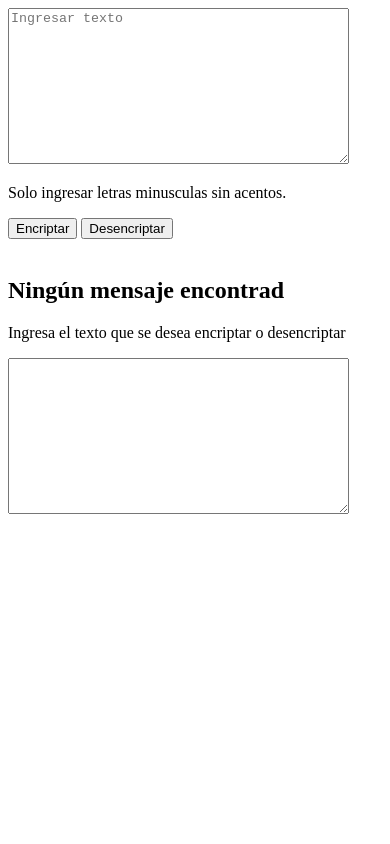
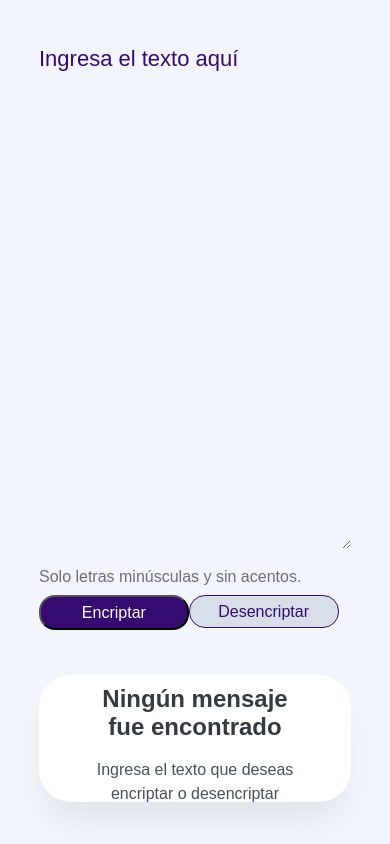
Before and after one commit to Aaron-Des/Desencriptador-de-Texto, a plain HTML site: page index.html in a window 390 px wide. Drawn offline with nearby package versions, Linux system fonts and the light colour scheme; some packages are replaced by stand-ins of ours; a script that the page names is missing.

Commit message:
alura challenge

```diff
--- a/index.html
+++ b/index.html
@@ -1,33 +1,47 @@
 <!DOCTYPE html>
 <html lang="en">
   <head>
-    <meta charset="UTF-8">
-    <meta name="viewport" content="width=device-width, initial-scale=1.0">
-    <title>Encriptador de texto</title>
-    <link rel="stylesheet" href="styles.css">
+    <meta charset="UTF-8" />
+    <meta http-equiv="X-UA-Compatible" content="IE=edge" />
+    <meta name="viewport" content="width=device-width, initial-scale=1.0" />
+    <title>Encriptador de Texto</title>
+    <link rel="shortcut icon" href="img/favicon.png" type="image/x-icon" />
+    <link rel="stylesheet" href="styles.css" />
+    <script src="https://unpkg.com/sweetalert/dist/sweetalert.min.js"></script>
   </head>
   <body>
     <div class="container">
       <div class="encriptador">
-        <textarea name="texto"class="texto" id="TextoEn" cols="40" rows="10" placeholder="Ingresar texto"></textarea>
-    </div>
+        <textarea
+          name="texto"
+          class="texto"
+          id="texto"
+          cols="40"
+          rows="10"
+          placeholder="Ingresa el texto aquí"
+        ></textarea>
+
         <div class="terminos">
-        <p>Solo ingresar letras minusculas sin acentos.</p>
+          <p>Solo letras minúsculas y sin acentos.</p>
         </div>
         <div class="botones">
             <button class="btn-encriptar" type="button" onclick="encriptar()">Encriptar</button>
             <button class="btn-desencriptar" type="button" onclick="desencriptar()">Desencriptar</button>
         </div>
 
+        </div>
+      </div>
       <div class="encriptado">
-    <img src="" alt="" id=trapo>
-    <div class="mensajeEn"id="mensaje-encriptado">
-        <h2 id="titulo-mensaje">Ningún mensaje encontrad</h2>
-        <p id="parrafo">Ingresa el texto que se desea encriptar o desencriptar</p>
-        <textarea name="mensaje-En" id="mensajes" cols="40" rows="10" class="mensaje"></textarea>
+        <img src="imagenes/muneco.png" alt="" id="trapo" />
+        <div class="mensajeEn" id="mensaje-encriptado">
+          <h2 id="titulo-mensaje">Ningún mensaje fue encontrado</h2>
+          <p id="parrafo">
+            Ingresa el texto que deseas encriptar o desencriptar
+          </p>
         </div>
       </div>
     </div>
   </body>
   <script src="index.js"></script>
+  <script src="sweetalert2.all.min.js"></script>
 </html>
--- a/index.js
+++ b/index.js
@@ -0,0 +1,51 @@
+function encriptar() {
+    let texto = document.getElementById("texto").value;
+    let tituloMensaje = document.getElementById("titulo-mensaje");
+    let parrafo = document.getElementById("parrafo");
+    let trapo = document.getElementById("trapo");
+
+    let textoCifrado = texto
+      .replace(/e/gi, "exe")
+      .replace(/i/gi, "ppdown")
+      .replace(/a/gi, "kana")
+      .replace(/o/gi, "bulu")
+      .replace(/u/gi, "orobo");
+
+    if (texto.length != 0) {
+      document.getElementById("texto").value = textoCifrado;
+      tituloMensaje.textContent = "Texto encriptado con éxito";
+      parrafo.textContent = "";
+      trapo.src = "./imagenes/Encriptado.png";
+    } else {
+      trapo.src = "./imagenes/muneco.png";
+      tituloMensaje.textContent = "Ningún mensaje fue encontrado";
+      parrafo.textContent = "Ingresa el texto que deseas encriptar o desencriptar";
+      alert("Debes ingresar algun texto");
+    }
+  }
+
+  function desencriptar() {
+    let texto = document.getElementById("texto").value;
+    let tituloMensaje = document.getElementById("titulo-mensaje");
+    let parrafo = document.getElementById("parrafo");
+    let trapo = document.getElementById("trapo");
+
+    let textoCifrado = texto
+      .replace(/exe/gi, "e")
+      .replace(/ppdown/gi, "i")
+      .replace(/kana/gi, "a")
+      .replace(/bulu/gi, "o")
+      .replace(/orobo/gi, "u");
+
+      if (texto.length != 0) {
+        document.getElementById("texto").value = textoCifrado;
+        tituloMensaje.textContent = "Texto desencriptado con éxito";
+        parrafo.textContent = "";
+        trapo.src = "./imagenes/Desencriptado.png";
+      } else {
+        trapo.src = "./imagenes/muneco.png";
+        tituloMensaje.textContent = "Ningún mensaje fue encontrado";
+        parrafo.textContent = "Ingresa el texto que deseas encriptar o desencriptar";
+        alert("Debes ingresar algun texto");
+      }
+  }
--- a/styles.css
+++ b/styles.css
@@ -0,0 +1,212 @@
+*{
+    margin: 0;
+    padding: 0;
+}
+
+.container {
+    position: relative;
+    width: 100vw;
+    height: 100vh;
+    background: #f3f5fc;
+}
+
+.texto{
+    position: absolute;
+    width: 42%;
+    height: 60%;
+    left: 12%;
+    top: 15%;
+    border: none;
+    font-family: Arial, Helvetica, sans-serif;
+    font-style: normal;
+    font-weight: 400;
+    font-size: 22px;
+    line-height: 150%;
+    background-color: #f3f5fc;
+}
+.texto::placeholder{
+    color: #350a71;
+}
+.texto:focus,
+.texto:active {
+    border: none;
+    outline: none;
+}
+.terminos{
+    display: flex;
+    flex-direction: row;
+    align-items: center;
+    padding: 0px;
+    gap: 8px;
+    position: absolute;
+    width: 80%;
+    left: 12%;
+    top: 80%;
+}
+.terminos p {
+    font-family: Arial, Helvetica, sans-serif;
+    font-style: normal;
+    font-weight: 400;
+    font-size: 12px;
+    line-height: 150%;
+    color: #504957;
+    opacity: 0.8;
+    flex: none;
+    order: 1;
+    flex-grow: 0;
+}
+.botones{
+    display: flex;
+    flex-direction: row;
+    align-items: flex-start;
+    padding: 1% 0;
+    position: absolute;
+    width: 80%;
+    left: 12%;
+    top: 83%;
+
+}
+.btn-encriptar{
+    align-items: center;
+    justify-content: center;
+    padding: 2%;
+    gap: 8px;
+    width: 25%;
+    background-color: #350a71;
+    border-radius: 24px;
+    font-family: Arial, Helvetica, sans-serif;
+    font-size: 16px;
+    line-height: 19px;
+    text-align: center;
+    color: #fff;
+}
+.btn-desencriptar{
+    box-sizing: border-box;
+    display: flex;
+    flex-direction: row;
+    align-items: flex-start;
+    justify-content: center;
+    padding: 2%;
+    gap: 8%;
+    width: 25%;
+    background: #d8dfe8;
+    border: 1px solid #350a71;
+    border-radius: 24px;
+    font-family: Arial, Helvetica, sans-serif;
+    font-weight: 400;
+    font-size: 16px;
+    line-height: 19px;
+    text-align: center;
+    color: #350a71;
+}
+.btn-encriptar:hover,
+.btn-desencriptar:hover{
+    margin: 0.3%;
+    width: 24.5%;
+    padding: 1.8%;
+}
+ .encriptado{
+    display: flex;
+    justify-content: center;
+    position: absolute;
+    width: 30%;
+    height: 90%;
+    left: 60%;
+    top: 5%;
+    background: #fff;
+    box-shadow: 0px 24px 32px -8px rgba(0, 0, 0, 0.08);
+    border-radius: 32px;
+ }
+.mensajeEn{
+    display: flex;
+    flex-direction: column;
+    align-items: center;
+    justify-content: center;
+    padding: 1%;
+    gap: 16px;
+    position: absolute;
+    width: 100%;
+    top: 65%;
+    text-align: center;
+
+}
+.mensajeEn h2{
+    width: 60%;
+    font-family: Arial, Helvetica, sans-serif;
+    font-style: normal;
+    font-weight: 700;
+    font-size: 24px;
+    line-height: 120%;
+    text-align: center;
+    color: #343a40;
+}
+.mensajeEn p{
+    width: 80%;
+    font-family: Arial, Helvetica, sans-serif;
+    font-style: normal;
+    font-weight: 400;
+    font-size: 16px;
+    line-height: 150%;
+    text-align: center;
+    color: #495057;
+}
+.encriptado img{
+    position: absolute;
+    width: 80%;
+    height: 50%;
+    top: 15%;
+}
+/*diferentes pantallas*/
+@media(max-width:57.5em){
+    .container{
+        display: flex;
+        flex-direction: row;
+    }
+    .encriptador{
+        width: 100%;
+    }
+    .texto{
+        width: 80%;
+        height: 60%;
+        left: 10%;
+        top: 5%;
+    }
+    .terminos{
+        width: 80%;
+        left: 10%;
+        top: 67%;
+    }
+    .terminos p{
+        font-size: 16px;
+    }
+    .botones{
+        width: 80%;
+        left: 10%;
+        top: 70%;
+    }
+    .btn-encriptar, .btn-desencriptar {
+        width: 48%;
+        border-radius: 16px;
+    }
+    .btn-encriptar:hover,.btn-desencriptar:hover{
+        margin: 0.3%;
+        width: 47.5%;
+        padding: 1.8%;
+    }
+    .encriptado{
+        width: 80%;
+        height: 15%;
+        left: 10%;
+        top: 80%;
+    }
+    .mensajeEn{
+        width: 100%;
+        top: 5%;
+    }
+    .encriptado img {
+        top: 0;
+        display: none;
+        visibility: hidden;
+    }
+
+}
```
Also changed, not shown: imagenes/Desencriptado.png (added), imagenes/Encriptado.png (added), imagenes/Icono.png (added), imagenes/muneco.png (added). Lines whose indentation alone changed are shown as unchanged.
